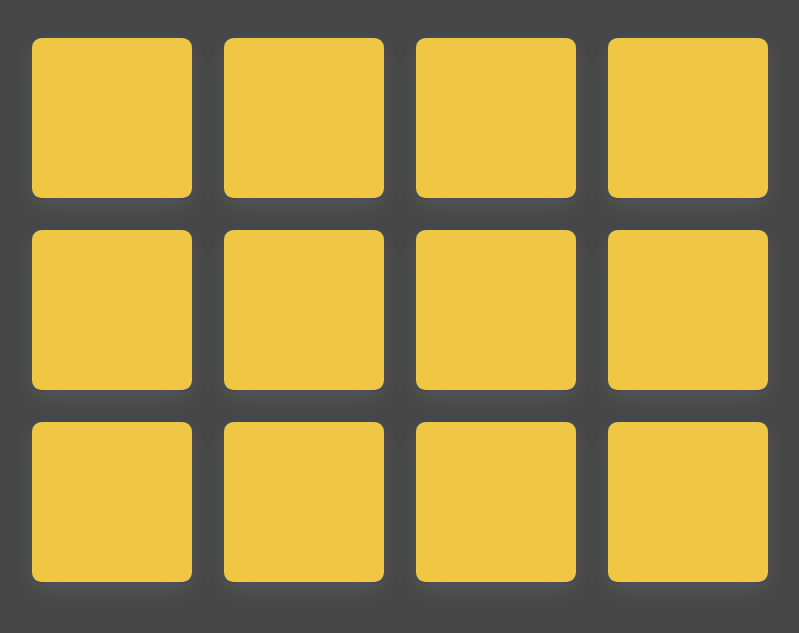
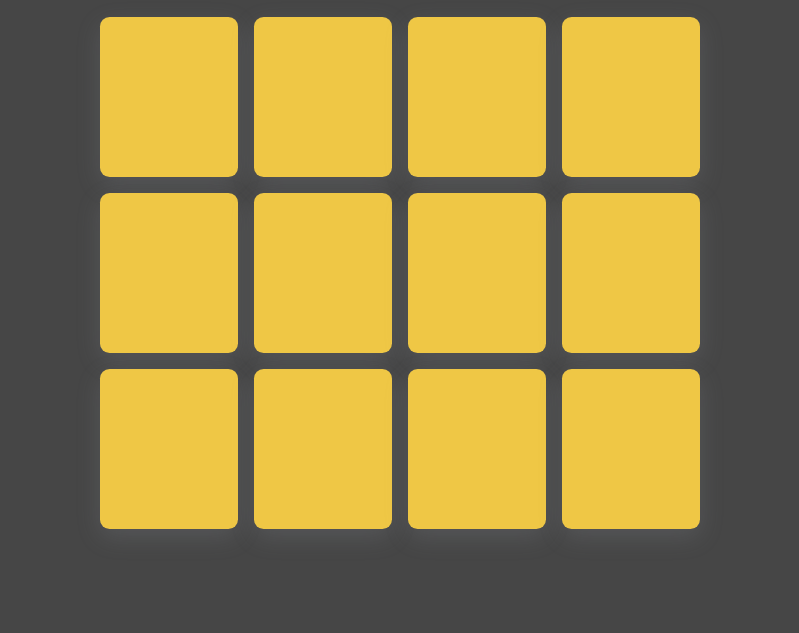
Before and after one commit to abhitripathi25/image-finder, a plain HTML site: page index.html in a window 1280 px wide. Shown: the part 167-800 px from the top of the page, without its empty margins (240-1039 px from the left). Drawn offline with Linux system fonts and the light colour scheme.

Commit message:
css media

```diff
--- a/styles.css
+++ b/styles.css
@@ -1,96 +1,93 @@
-*{margin: 0; padding: 0;box-sizing: border-box}
+* {
+    margin: 0;
+    padding: 0;
+    box-sizing: border-box;
+}
 
-        :root{
-            --bg-main:#464646;
-            --bg-card:#2D2727;
+:root {
+    --bg-main: #464646;
+    --bg-card: #2D2727;
     --border-color: #efc745;
 }
 
-        body{
+body {
     display: flex;
     justify-content: center;
     align-items: center;
     flex-direction: column;
-            gap: 5rem;
-            height: 100vh;
+    gap: 2rem;
+    min-height: 100vh;
     background-color: var(--bg-main);
 }
 
-        h1{
+h1 {
     color: #fff;
     font-family: "Lexend Deca Light";
-            font-size: 4rem;
+    font-size: 2.5rem;
 }
 
-        span{
+span {
     color: var(--border-color);
 }
 
-        #card-section{
+#card-section {
     display: grid;
-            grid-template-columns: repeat(4,1fr);
-            grid-gap: 2rem;
+    grid-template-columns: repeat(4, 1fr); /* 4 columns */
+    grid-gap: 1rem;
+    width: 90%;
+    max-width: 600px; /* Set a maximum width to avoid very large screens */
 }
-
-        /*.card{*/
-        /*    width: 10rem;*/
-        /*    height: 10rem;*/
-        /*    background-color: var(--bg-card);*/
-        /*    background-size: contain;*/
-        /*    border-radius: .6rem;*/
-        /*    box-shadow: rgba(149, 157, 165, 0.2) 0px 8px 24px;*/
-        /*    padding: 2rem;*/
-        /*}*/
-
-        /*.card_selected{*/
-        /*    border: .2rem solid var(--border-color);*/
-        /*}*/
-
-        /*.card_match{*/
-        /*    border: .2rem solid purple;*/
-        /*}*/
 
 .card {
     position: relative;
-            transition: all .4s linear;
+    transition: all 0.4s linear;
     transform-style: preserve-3d;
 }
 
 .card,
 .back-card,
 .front-card {
+    width: 100%;
+    max-width: 15rem; /* Set a maximum width for larger screens */
     height: 10rem;
-            width: 10rem;
 }
 
-        .back-card,
-        .front-card {
+.front-card,
+.back-card {
     position: absolute;
     backface-visibility: hidden;
+    border-radius: 0.6rem;
+    box-shadow: rgba(149, 157, 165, 0.2) 0px 8px 24px;
+    padding: 1rem;
 }
 
 .front-card {
     background: var(--border-color);
-            background-size: contain;
-            border-radius: .6rem;
-            box-shadow: rgba(149, 157, 165, 0.2) 0px 8px 24px;
-            padding: 2rem;
 }
 
 .back-card {
     transform: rotateY(180deg);
-            /*background-color: #6589F9;*/
-            background-size: contain;
+    background-size: cover;
     background-repeat: no-repeat;
     background-position: center center;
-            box-shadow: rgba(149, 157, 165, 0.2) 0px 8px 24px;
-            padding: 2rem;
+    padding: 1rem;
 }
 
-        .card_selected{
+.card_selected {
     transform: rotateY(180deg);
 }
 
-        .card_match .front-card{
+.card_match .front-card {
     background-color: var(--bg-card);
 }
+
+/* Media Query for smaller screens */
+@media screen and (max-width: 768px) {
+    #card-section {
+        grid-template-columns: repeat(3, 1fr); /* 3 columns for smaller screens */
+        max-width: 100%; /* Full width for smaller screens */
+    }
+    h1 {
+        font-size: 2rem;
+    }
+}
```
Lines whose indentation alone changed are shown as unchanged.
